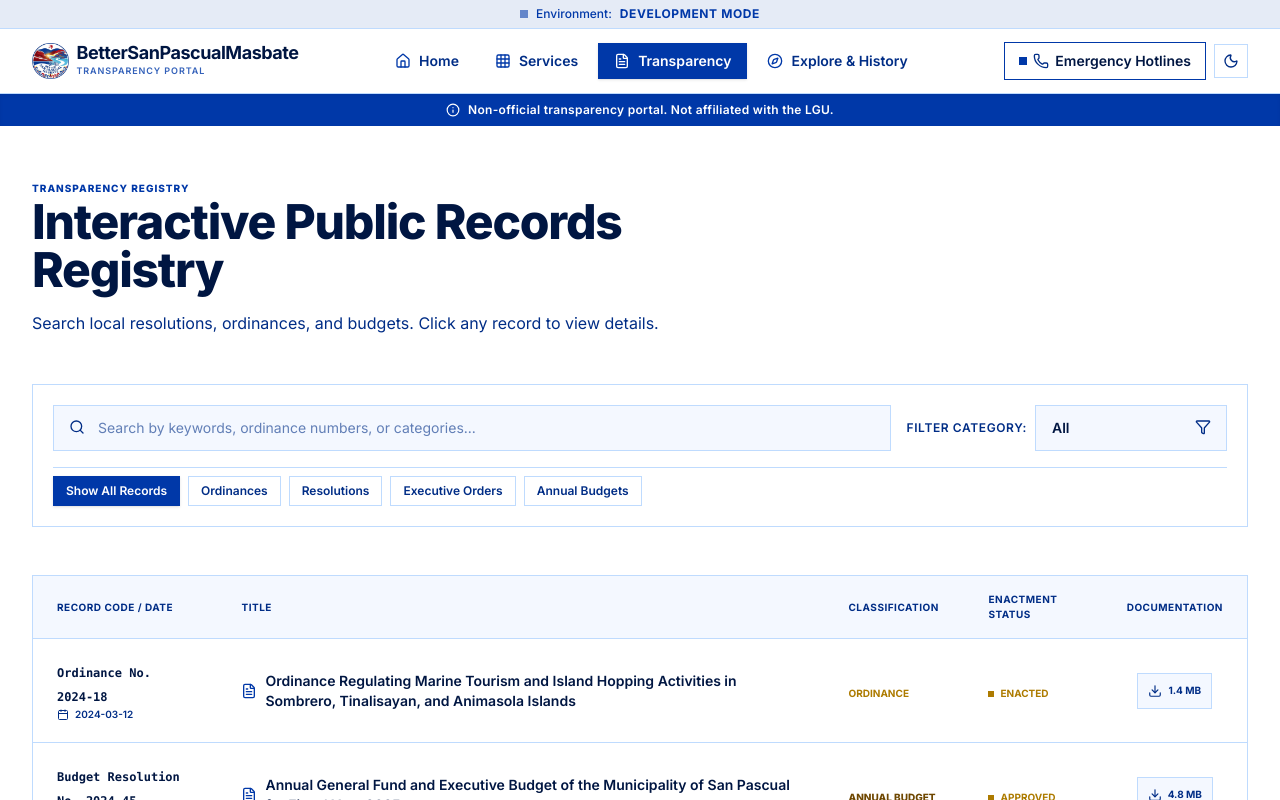
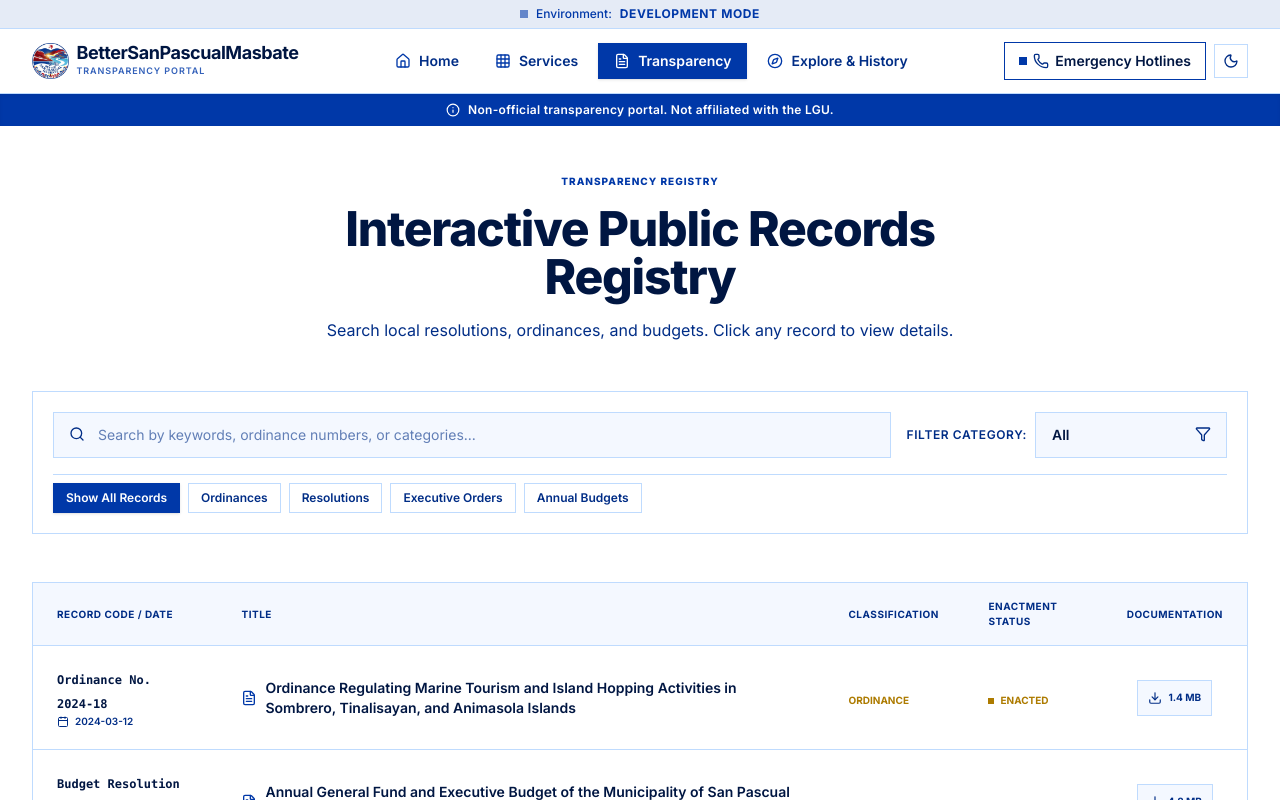
Before and after one commit to marcuwynu23/bettersanpascualmasbate, a React (Vite) app: page / in a window 1280 px wide. Both pictures are taken after a click on the button "Explore Public Records". Shown: the top 800 px of the page. Built offline with nearby package versions, Linux system fonts and the light colour scheme.

Commit message:
style: update pages styles
- update Explore, Services and Transparency

```diff
--- a/src/pages/Explore.tsx
+++ b/src/pages/Explore.tsx
@@ -31,14 +31,14 @@ export const Explore: React.FC = () => {
     <div className="space-y-20 py-4 theme-transition">
 
       {/* 1. Page Header */}
-      <section className="space-y-4 max-w-3xl">
-        <span className="text-[10px] font-extrabold uppercase tracking-widest text-app-primary theme-transition">
+      <section className="space-y-4 max-w-3xl mx-auto text-center">
+        <span className="text-[10px] font-extrabold uppercase tracking-widest text-app-primary theme-transition block">
           Explore & History
         </span>
         <h1 className="text-3xl sm:text-5xl font-extrabold tracking-tight font-display text-app-text theme-transition">
           Discover Burias Island, Masbate
         </h1>
-        <p className="text-sm sm:text-base text-app-text-muted leading-relaxed theme-transition">
+        <p className="text-sm sm:text-base text-app-text-muted leading-relaxed max-w-2xl mx-auto theme-transition">
           Guide to natural landmarks, islands, and historical events of Burias Island.
         </p>
       </section>
--- a/src/pages/Services.tsx
+++ b/src/pages/Services.tsx
@@ -63,14 +63,14 @@ export const Services: React.FC = () => {
     <div className="space-y-12 py-4 theme-transition">
 
       {/* Page Header */}
-      <section className="space-y-4 max-w-3xl">
-        <span className="text-[10px] font-extrabold uppercase tracking-widest text-app-primary theme-transition">
+      <section className="space-y-4 max-w-3xl mx-auto text-center">
+        <span className="text-[10px] font-extrabold uppercase tracking-widest text-app-primary theme-transition block">
           Services Directory
         </span>
         <h1 className="text-3xl sm:text-5xl font-extrabold tracking-tight font-display text-app-text theme-transition">
           Municipal Services Handbook
         </h1>
-        <p className="text-sm sm:text-base text-app-text-muted leading-relaxed theme-transition">
+        <p className="text-sm sm:text-base text-app-text-muted leading-relaxed max-w-2xl mx-auto theme-transition">
           Volunteer directory of public services and contact details for residents of Burias Island.
         </p>
       </section>
--- a/src/pages/Transparency.tsx
+++ b/src/pages/Transparency.tsx
@@ -80,14 +80,14 @@ export const Transparency: React.FC = () => {
     <div className="space-y-12 py-4 theme-transition">
 
       {/* Header Section */}
-      <section className="space-y-4 max-w-3xl">
-        <span className="text-[10px] font-extrabold uppercase tracking-widest text-app-primary theme-transition">
+      <section className="space-y-4 max-w-3xl mx-auto text-center">
+        <span className="text-[10px] font-extrabold uppercase tracking-widest text-app-primary theme-transition block">
           Transparency registry
         </span>
         <h1 className="text-3xl sm:text-5xl font-extrabold tracking-tight font-display text-app-text theme-transition">
           Interactive Public Records Registry
         </h1>
-        <p className="text-sm sm:text-base text-app-text-muted leading-relaxed theme-transition">
+        <p className="text-sm sm:text-base text-app-text-muted leading-relaxed max-w-2xl mx-auto theme-transition">
           Search local resolutions, ordinances, and budgets. Click any record to view details.
         </p>
       </section>
```
